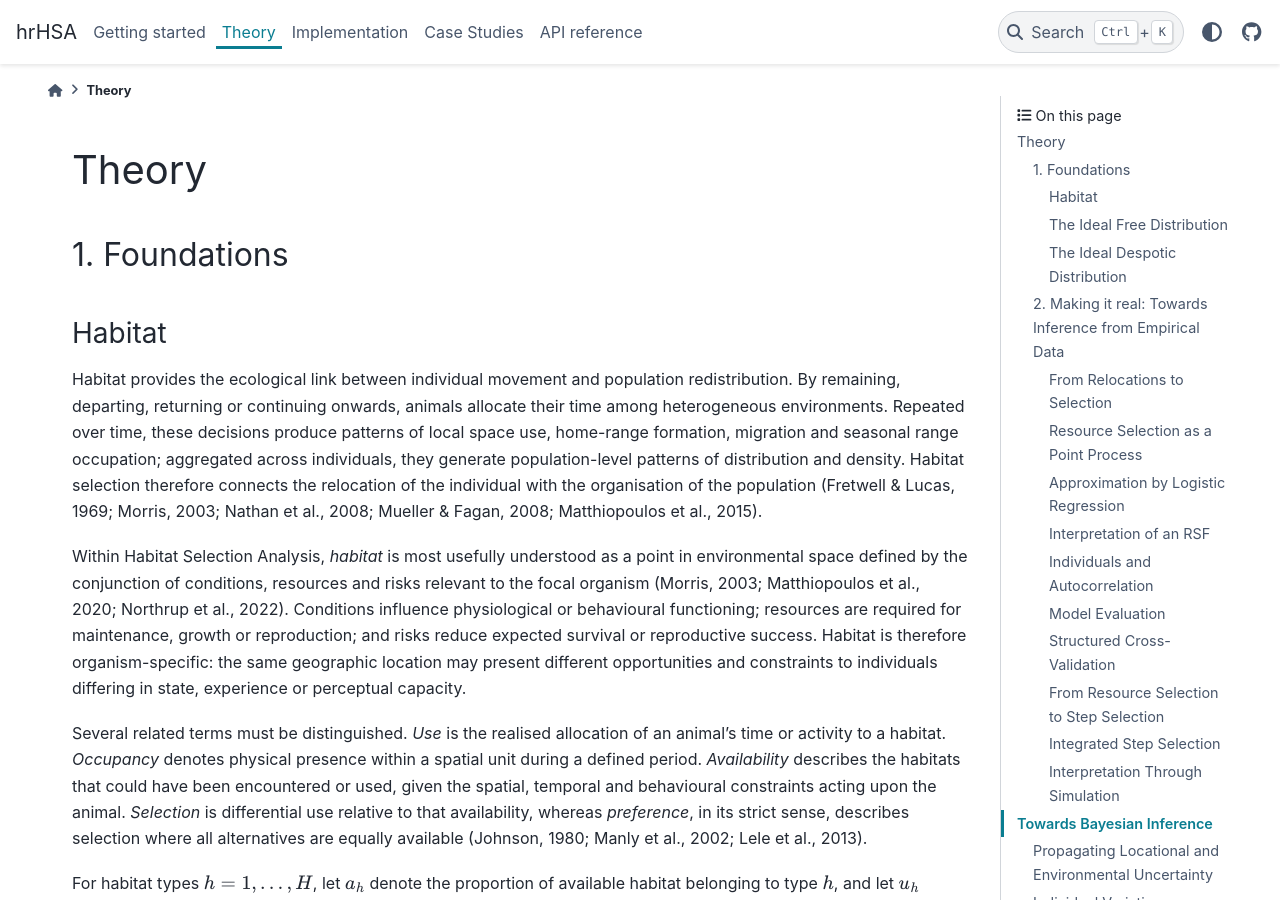
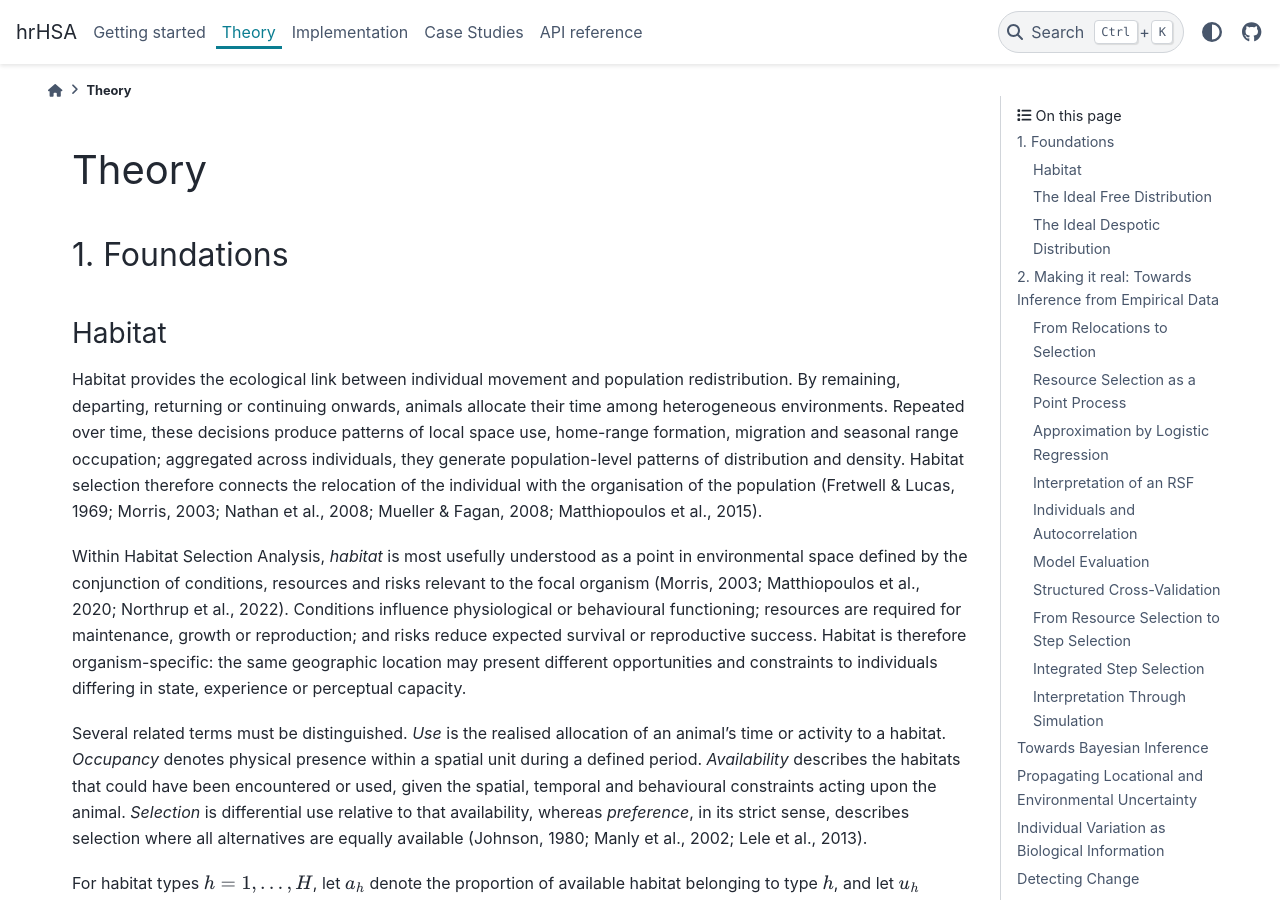
Before and after one commit to PantheraPaulus/hrHSA-public, a Sphinx documentation site: the page built from docs/theory.md, in a window 1280 px wide and 900 px high. Built offline with Sphinx 7.4.7 and the PyData theme 0.15.4, drawn with Linux system fonts in a browser that asks for light colours; some of the changed text lies outside the part shown.

Commit message:
Update theory.md

```diff
--- a/docs/theory.md
+++ b/docs/theory.md
@@ -497,7 +497,7 @@
 Predicted utilisation distributions, residence times, crossing probabilities and home-range geometry should consequently be obtained through simulation of the complete transition process. At each step, candidate movements are drawn from the fitted movement kernel, weighted according to habitat, and sampled to produce the next location. Repetition generates trajectories whose emergent spatial patterns can be compared with held-out observations.
 
 RSFs, SSFs and iSSFs therefore represent a progression in the treatment of availability. An RSF relates use to a broader and approximately static available distribution. An SSF conditions availability upon the animal's previous location. An iSSF jointly estimates the movement process generating those local alternatives and the habitat-selection process distinguishing among them. The appropriate framework depends upon the temporal scale of the data and the inferential question being addressed.
-# Towards Bayesian Inference
+## Towards Bayesian Inference
 
 The preceding models commonly proceed as though recorded locations were exact, environmental covariates were known without error, individuals differed only through random sampling, and habitat-selection relationships remained constant through time. Each assumption is convenient; none is generally true. A Bayesian analysis is not the only means of relaxing them, but it provides a coherent framework in which uncertain observations, latent ecological processes, individual heterogeneity and temporal change may be represented jointly and propagated into the final inference.
 
```
